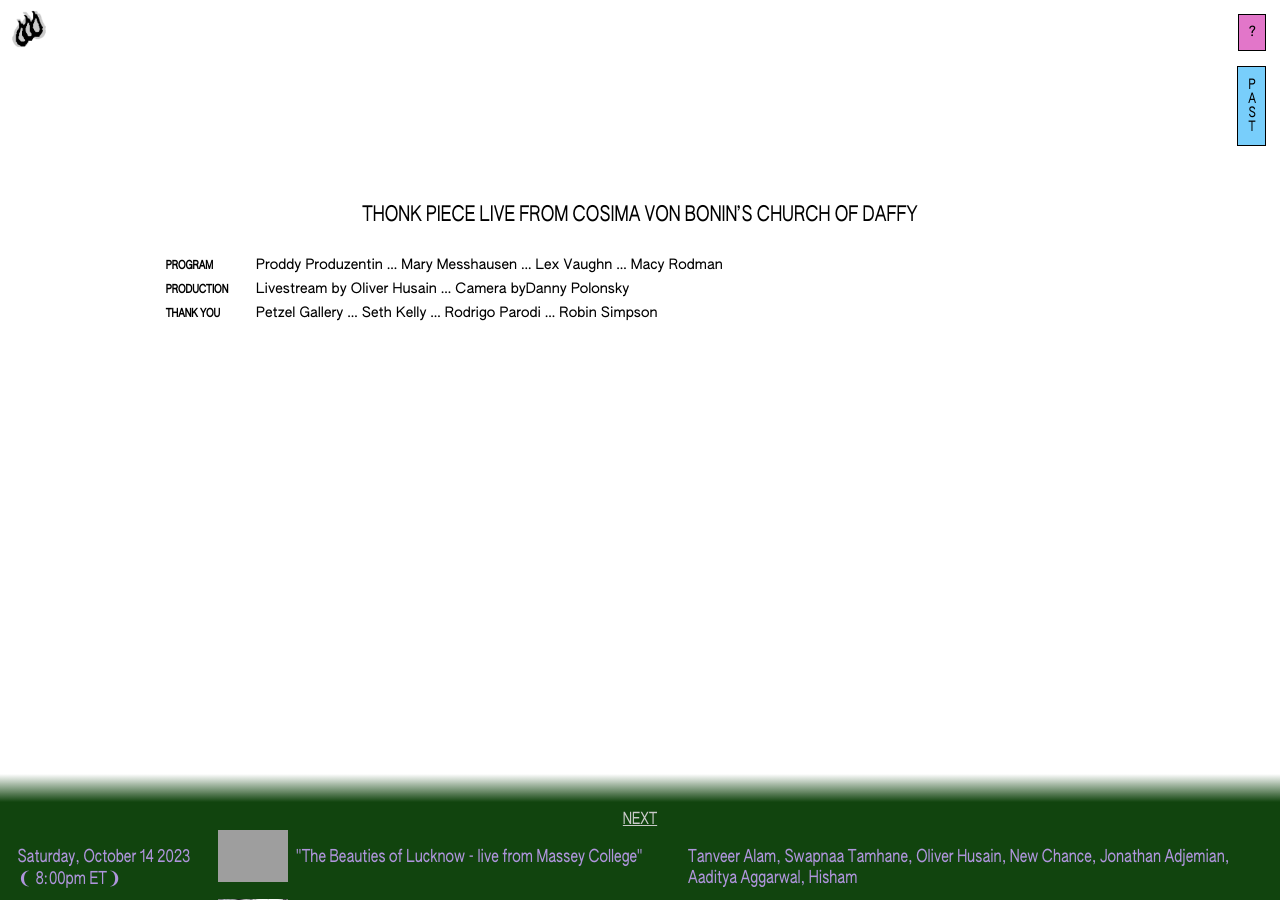
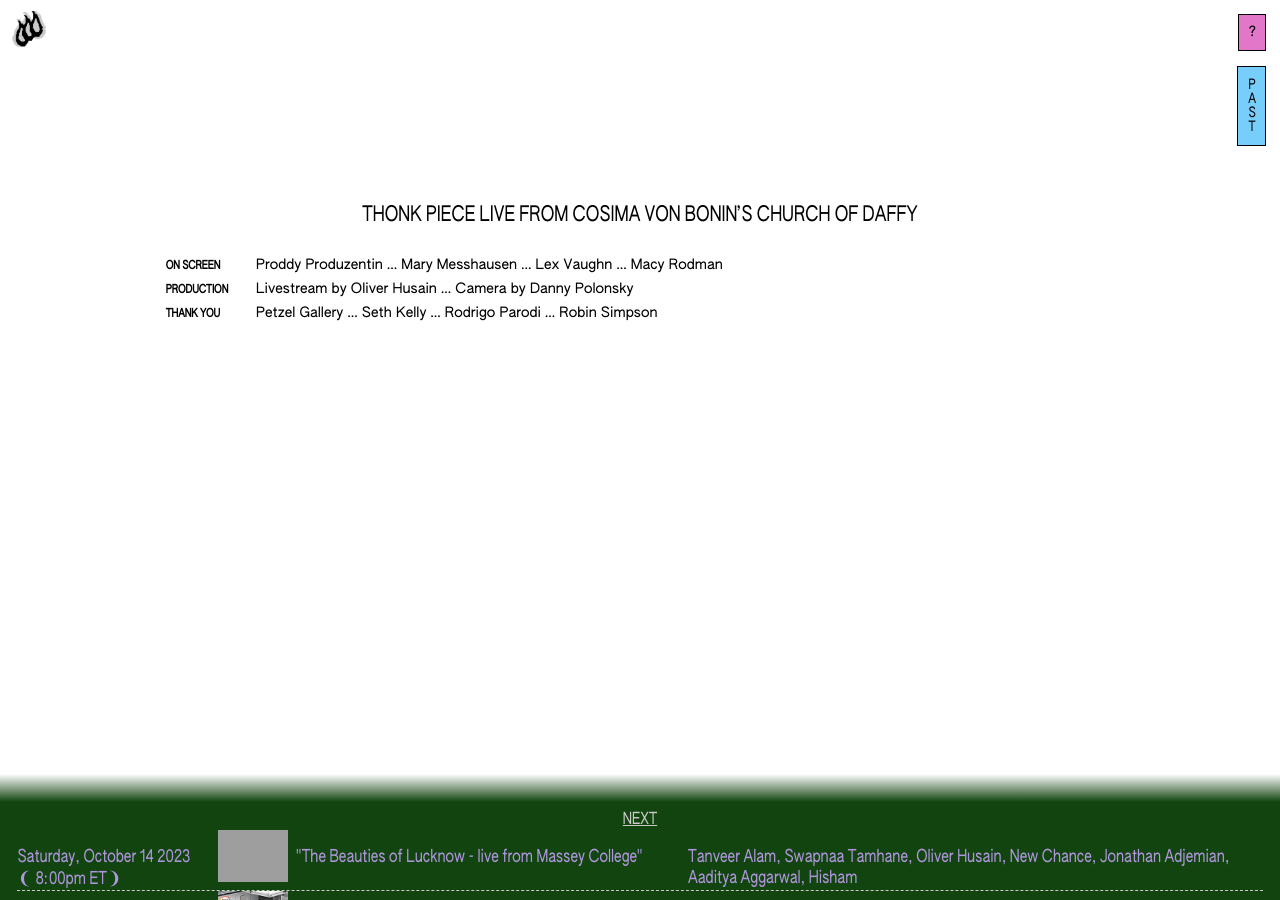
Before and after one commit to john-hodgins/drip-drop, a Jekyll site: the page built from index.html, in a window 1280 px wide and 900 px high, scrolled down 718 px. Built offline with Jekyll 4.4.1, drawn with Linux system fonts in a browser that asks for light colours; a script that is not in the unit is left out; some of the changed text lies outside the part shown; grey boxes are pictures that could not be loaded.

Commit message:
Events collection

```diff
--- a/index.html
+++ b/index.html
@@ -36,12 +36,23 @@ title: drip-drop.tv
 
 	<!-- 03 SECTION // PAST VIDEOS -->
 	{% for event in site.events reversed %}
-		{% if event.date > site.time %}
+	{% if event.mux-id == nil %}
 	{% continue %}
 	{% endif %}
-  	<section id="{{ event.path | remove: "." | slice: 8,10 }}" class="past">
+	<section id="{{ event.path | remove: " ." | slice: 8,10 }}" class="past">
 		<h2>{{ event.title }}</h2>
-			{{ event.content }}
+		<mux-player stream-type="on-demand" playback-id="{{ event.mux-id }}"
+			metadata-video-title="{{ event.title | escape_once }}" metadata-viewer-user-id="drip-drop.tv"
+			primary-color="#FFFFFF" secondary-color="#292929">
+		</mux-player>
+		<div class="video-credits">
+			<h5>On screen</h5>
+			<p>{{ event.program | replace: "...", "&#8230;" }}</p>
+			<h5>Production</h5>
+			<p>{{ event.production | replace: "...", "&#8230;" }}</p>
+			<h5>Thank you</h5>
+			<p>{{ event.thanks | replace: "...", "&#8230;" }}</p>
+		</div>
 	</section>
 	{% endfor %}
 
@@ -61,22 +72,20 @@ title: drip-drop.tv
 		<div class="live-purple">
 			<h3 id="footerTitle">Next</h3>
 			<h3 id="footerTitleLive" class="hidden">Streaming</h3>
-			<span id="footerStream">
 			{% for event in site.events %}
-					{% if event.date < site.time %}
-						{% continue %}
-					{% endif %}
-					<!-- ** date + time -->
+			{% if event.date < site.time %} {% continue %} {% endif %} <!-- ** date + time -->
+				<span>
 					<p>{{ event.date | date: "%A, %B %e %Y" }}
-					<br>&#10088;{{ event.date | date: "%l:%M%P" }} ET&#10089;</p>
+						<br>&#10088;{{ event.date | date: "%l:%M%P" }} ET&#10089;
+					</p>
 					<!-- ** thumbnail image -->
 					<img width="70px" height="70px" src="assets/{{ event.thumbnail }}" title="{{ event.title | escape-once }}" />
 					<!-- ** title -->
 					<p>"{{ event.title }}"</p>
 					<!-- ** artists -->
 					<p>{{ event.artists }}</p>
+				</span>
 				{% endfor %}
-			</span>
 		</div>
 	</footer>
 
```
Also changed, not shown: _events/babybooklaunch.html (deleted, +0 -21 lines), _events/babybooklaunch.md (added, +11 -0 lines), _events/beautieslucknow.html (deleted, +0 -7 lines), _events/beautieslucknow.md (added, +7 -0 lines), _events/cookiemonster.html (deleted, +0 -21 lines), _events/cookiemonster.md (added, +11 -0 lines), _events/ifitsnotahellyes.md (renamed from _events/ifitsnotahellyes.html, +2 -2 lines), _events/streamywindows.html (deleted, +0 -22 lines), _events/streamywindows.md (added, +11 -0 lines), _events/thonkpiece.html (deleted, +0 -17 lines), _events/thonkpiece.md (added, +10 -0 lines). Lines whose indentation alone changed are shown as unchanged.
